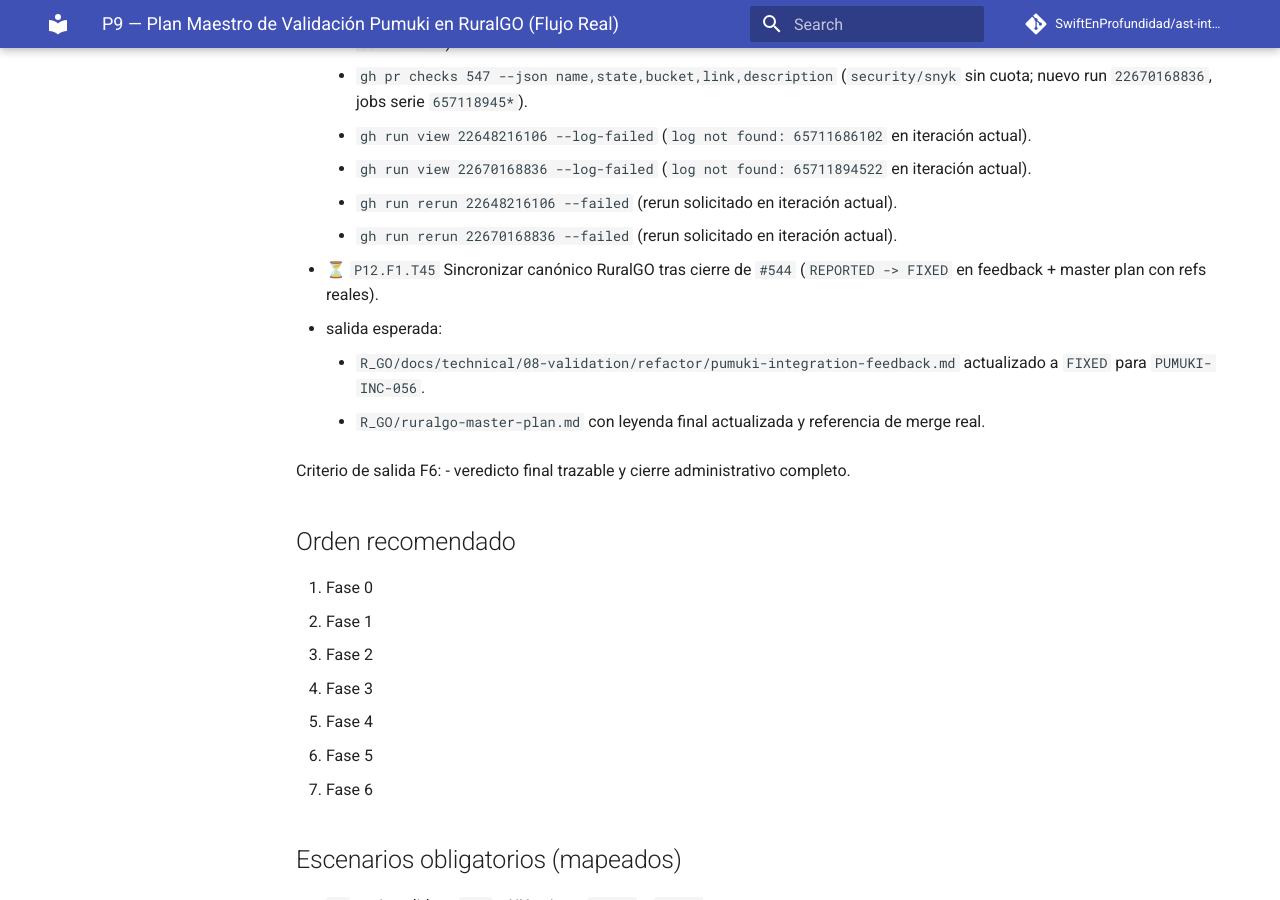
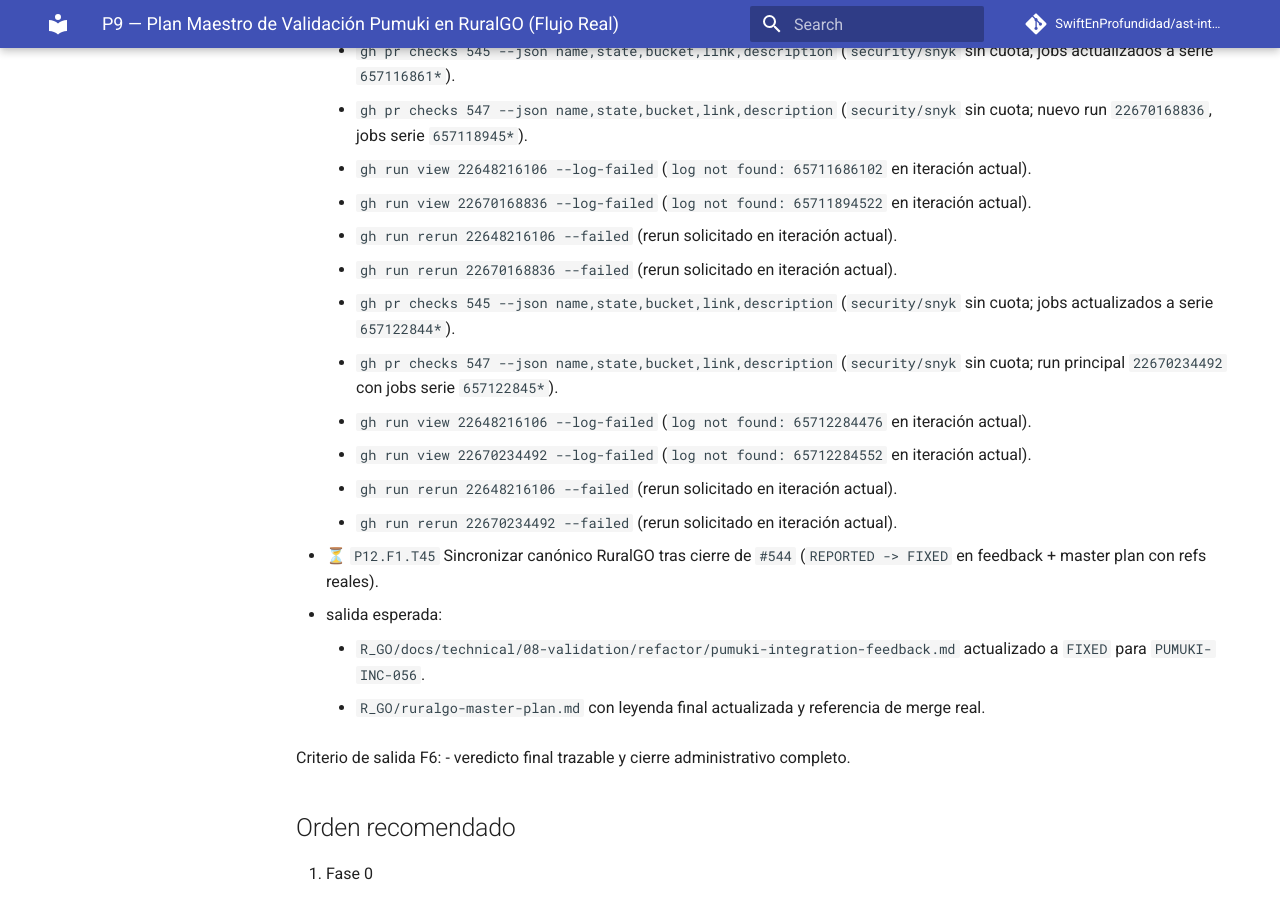
Before and after one commit to SwiftEnProfundidad/ast-intelligence-hooks, an MkDocs documentation site: the page built from docs/seguimiento-completo-validacion-ruralgo-03-03-2026.md, in a window 1280 px wide and 900 px high, scrolled down 59386 px. Built offline with MkDocs 1.6.1 and Material for MkDocs 9.7.7, drawn with Linux system fonts in a browser that asks for light colours; comment, search, counter and statistics services are not loaded; some of the changed text lies outside the part shown.

Commit message:
docs(validation): continue t47 remote checks heartbeat

```diff
--- a/docs/seguimiento-completo-validacion-ruralgo-03-03-2026.md
+++ b/docs/seguimiento-completo-validacion-ruralgo-03-03-2026.md
@@ -1412,6 +1412,7 @@ Criterio de salida F5:
       - `https://github.com/SwiftEnProfundidad/ast-intelligence-hooks/issues/546#issuecomment-3997351225`
       - `https://github.com/SwiftEnProfundidad/ast-intelligence-hooks/issues/546#issuecomment-3997358307`
       - `https://github.com/SwiftEnProfundidad/ast-intelligence-hooks/issues/546#issuecomment-3997372963`
+      - `https://github.com/SwiftEnProfundidad/ast-intelligence-hooks/issues/546#issuecomment-3997392429`
     - evidencia de bloqueo vigente:
       - `gh run view 22648407847` (`billing lock` en GitHub Actions).
       - `gh run view 22648597740` (`billing lock` persistente tras rerun/retrigger).
@@ -1655,6 +1656,12 @@ Criterio de salida F5:
       - `gh run view 22670168836 --log-failed` (`log not found: 65711894522` en iteración actual).
       - `gh run rerun 22648216106 --failed` (rerun solicitado en iteración actual).
       - `gh run rerun 22670168836 --failed` (rerun solicitado en iteración actual).
+      - `gh pr checks 545 --json name,state,bucket,link,description` (`security/snyk` sin cuota; jobs actualizados a serie `657122844*`).
+      - `gh pr checks 547 --json name,state,bucket,link,description` (`security/snyk` sin cuota; run principal `22670234492` con jobs serie `657122845*`).
+      - `gh run view 22648216106 --log-failed` (`log not found: 65712284476` en iteración actual).
+      - `gh run view 22670234492 --log-failed` (`log not found: 65712284552` en iteración actual).
+      - `gh run rerun 22648216106 --failed` (rerun solicitado en iteración actual).
+      - `gh run rerun 22670234492 --failed` (rerun solicitado en iteración actual).
 
 - ⏳ `P12.F1.T45` Sincronizar canónico RuralGO tras cierre de `#544` (`REPORTED -> FIXED` en feedback + master plan con refs reales).
   - salida esperada:
```
